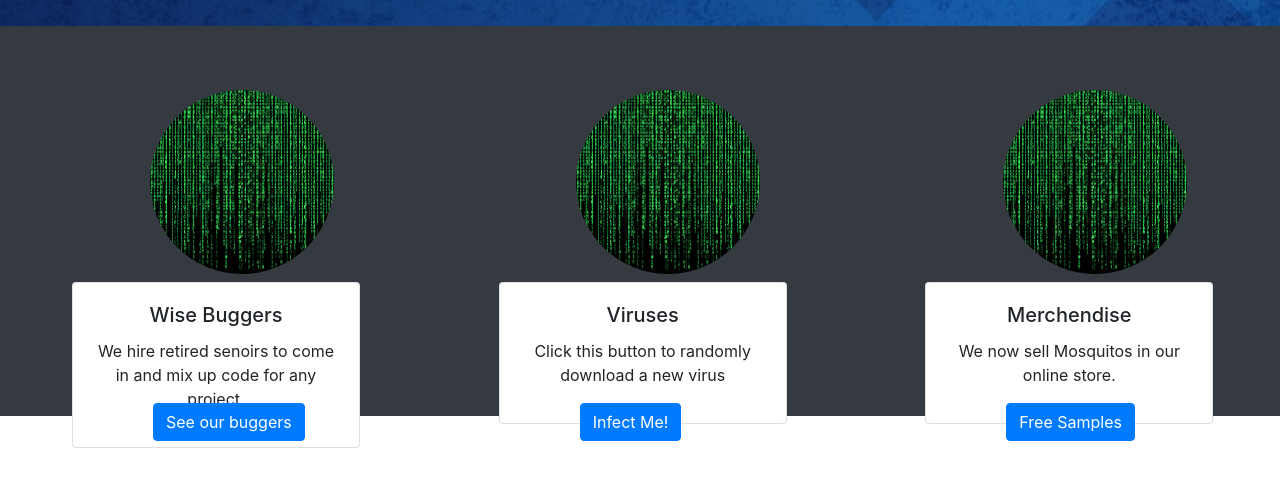
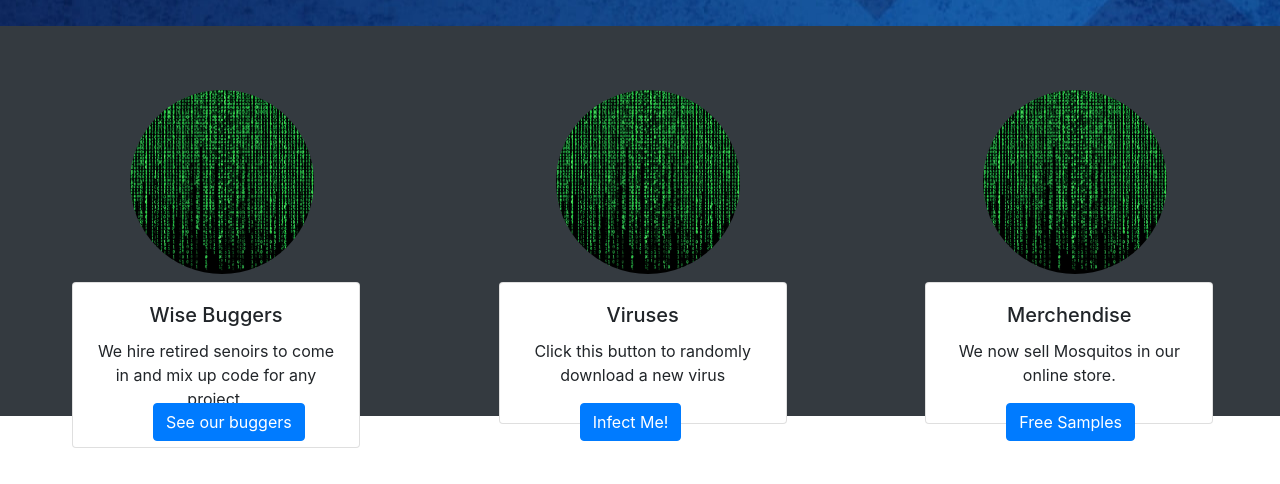
Before and after one commit to Noah-Preston/Site-Clone, a plain HTML site: page index.html in a window 1280 px wide. Shown: the part 602-1086 px from the top of the page. Drawn offline with nearby package versions, Linux system fonts and the light colour scheme.

Commit message:
Finished roughly

```diff
--- a/index.html
+++ b/index.html
@@ -60,7 +60,7 @@
     <div class="row bg-dark position-relative">
       <div class="col-12 col-md-4 pt-4 slid sleft">
         <div class="abs text-center">
-          <img src="./matrix.jpg" alt="" height="200" width="200" class="rounded-circle p-2 pr-2">
+          <img src="./matrix.jpg" alt="" height="200" width="200" class="rounded-circle p-2 pr-2 sright">
           <div class="card text-center" style="width: 18rem;">
             <div class="card-body">
               <h5 class="card-title">Wise Buggers</h5>
@@ -72,7 +72,7 @@
       </div>
       <div class="col-12 col-md-4 pt-4 slid sleft">
         <div class="abs text-center">
-          <img src="./matrix.jpg" alt="" height="200" width="200" class="rounded-circle p-2 pr-2">
+          <img src="./matrix.jpg" alt="" height="200" width="200" class="rounded-circle p-2 pr-2 sright">
           <div class="card text-center" style="width: 18rem;">
             <div class="card-body">
               <h5 class="card-title">Viruses</h5>
@@ -84,7 +84,7 @@
       </div>
       <div class="col-12 col-md-4 pt-4 sleft slid">
         <div class="abs text-center">
-          <img src="./matrix.jpg" alt="" height="200" width="200" class="rounded-circle p-2 pr-2">
+          <img src="./matrix.jpg" alt="" height="200" width="200" class="rounded-circle p-2 pr-2 sright">
           <div class="card text-center" style="width: 18rem;">
             <div class="card-body">
               <h5 class="card-title">Merchendise</h5>
--- a/style.css
+++ b/style.css
@@ -69,3 +69,7 @@
 .sleft {
   padding-left: 4.5em;
 }
+
+.sright {
+  margin-right: 2.5em;
+}
```
